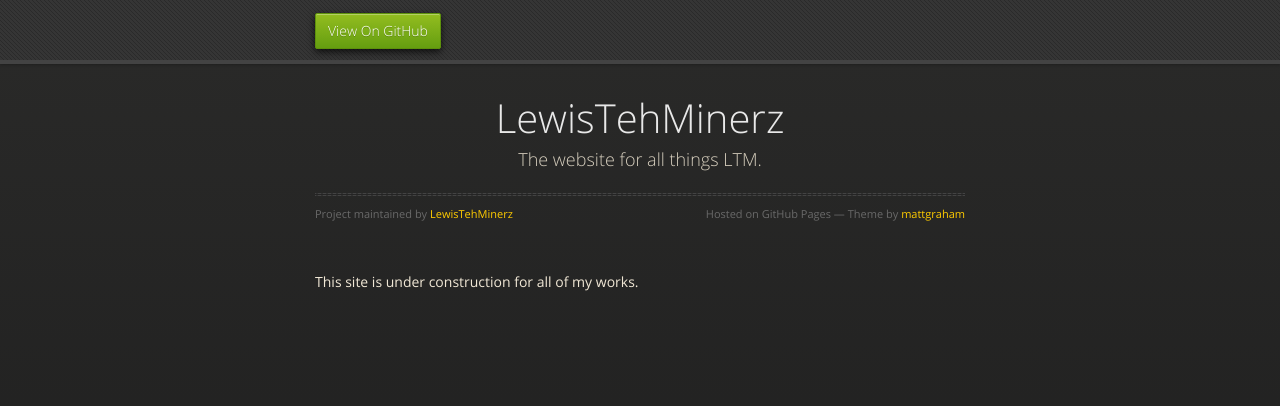
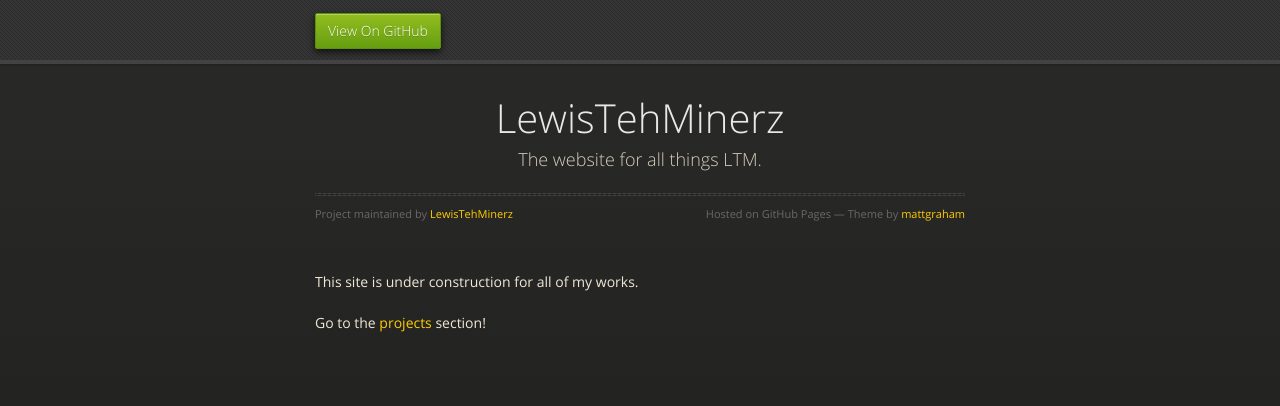
Before and after one commit to LewisTehMinerz/LewisTehMinerz.github.io, a plain HTML site: page index.html in a window 1280 px wide. Drawn offline with nearby package versions, Linux system fonts and the light colour scheme.

Commit message:
Update index.html

```diff
--- a/index.html
+++ b/index.html
@@ -36,6 +36,8 @@
         </div>
 
         <p>This site is under construction for all of my works.</p>
+        <p>Go to the <a href="/projects">projects</a> section!</p>
+
       </section>
 
     </div>
```
